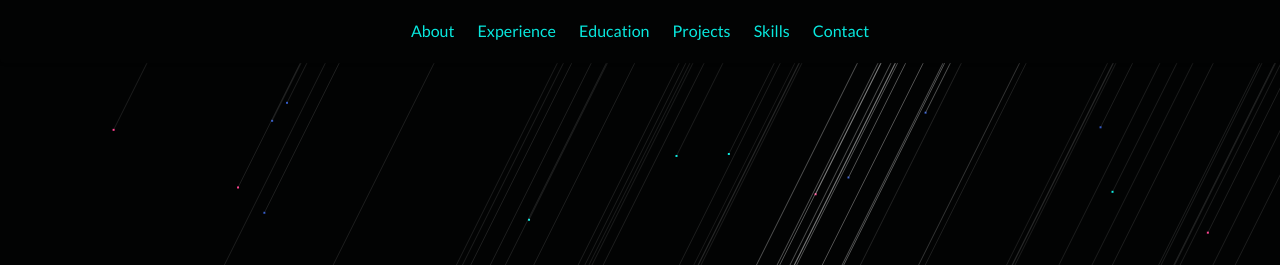
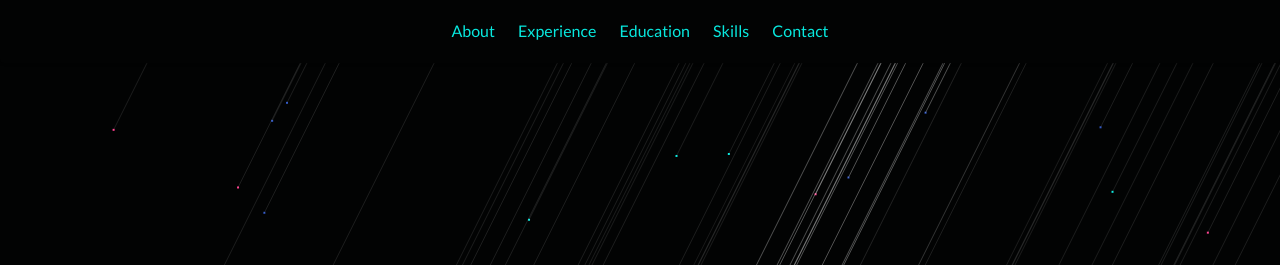
Before and after one commit to Sanket-S-Kale/Sanket-S-Kale.github.io, a website: page index.html in a window 1280 px wide. Shown: the top 265 px of the page. Drawn offline with nearby package versions, Linux system fonts and the light colour scheme; a web font is replaced by a local one.

Commit message:
Minor changes

```diff
--- a/index.html
+++ b/index.html
@@ -5,7 +5,7 @@
     <meta charset="utf-8">
     <meta http-equiv="X-UA-Compatible" content="IE=edge">
     <meta name="viewport" content="width=device-width, initial-scale=1">
-    <title>My Portfolio</title>
+    <title>Sanket S Kale</title>
 
     <link rel="shortcut icon" href="favicon.ico" type="image/x-icon">
     <link rel="icon" href="favicon.ico" type="image/x-icon">
@@ -38,9 +38,9 @@
             <li>
                 <a href="#education">Education</a>
             </li>
-            <li>
+            <!-- <li>
                 <a href="#projects">Projects</a>
-            </li>
+            </li> -->
             <li>
                 <a href="#skills">Skills</a>
             </li>
```
